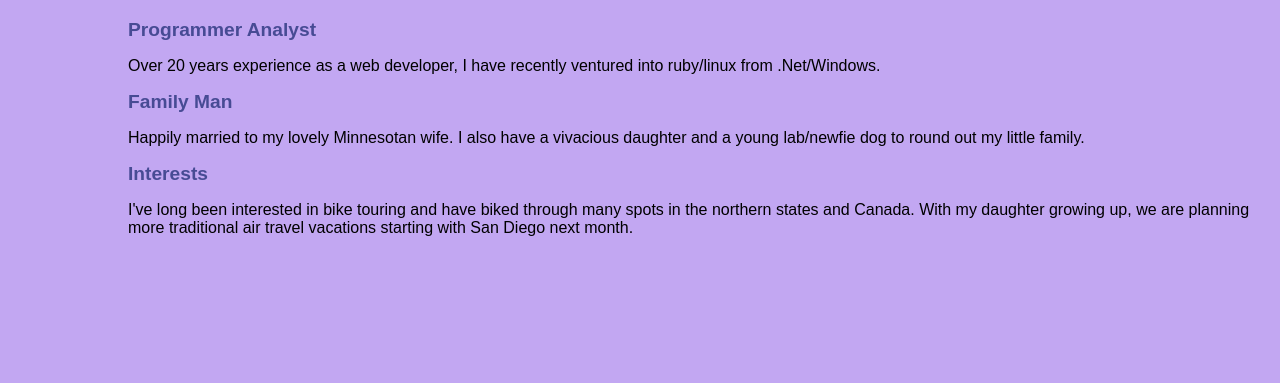
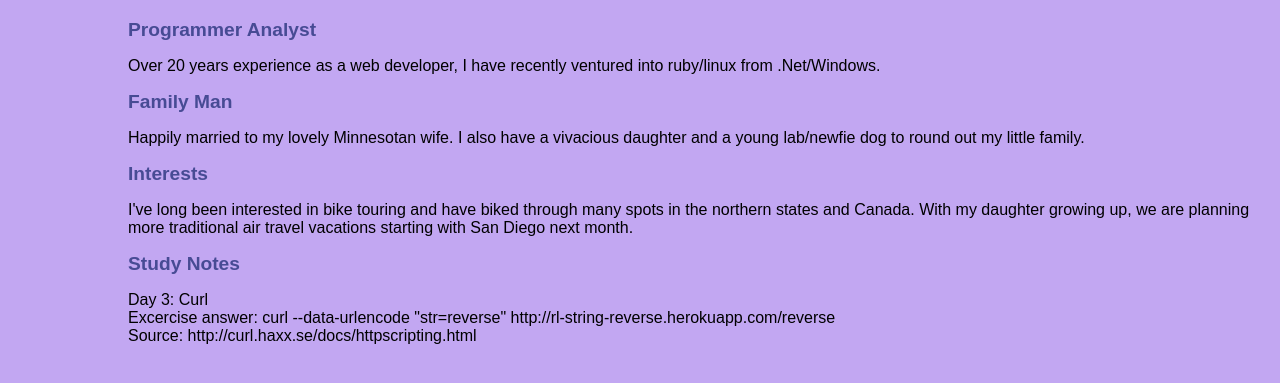
Before and after one commit to brettmorin/AboutMe, a plain HTML site: page public/index.html in a window 1280 px wide. Shown: the part 181-564 px from the top of the page. Drawn offline with Linux system fonts and the light colour scheme.

Commit message:
first commit to Heroku

```diff
--- a/public/index.html
+++ b/public/index.html
@@ -19,5 +19,9 @@
   spots in the northern states and Canada.  With my daughter growing up,
   we are planning more traditional air travel vacations starting with San
   Diego next month.</p>
+<h2>Study Notes</h2>
+<p>Day 3: Curl<br />
+Excercise answer: curl --data-urlencode "str=reverse" http://rl-string-reverse.herokuapp.com/reverse<br />
+Source: http://curl.haxx.se/docs/httpscripting.html</p>
 </body>
 </html>
```
Also changed, not shown: 3 other files.
